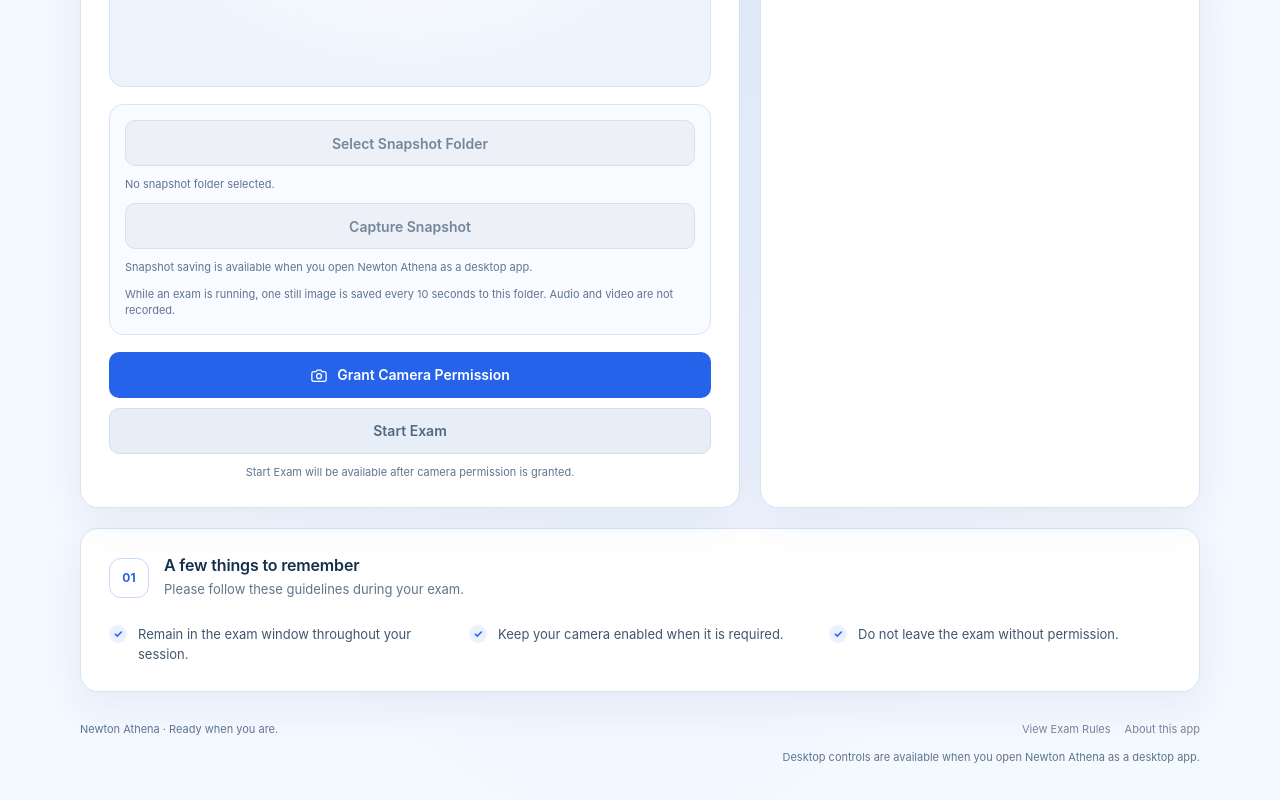
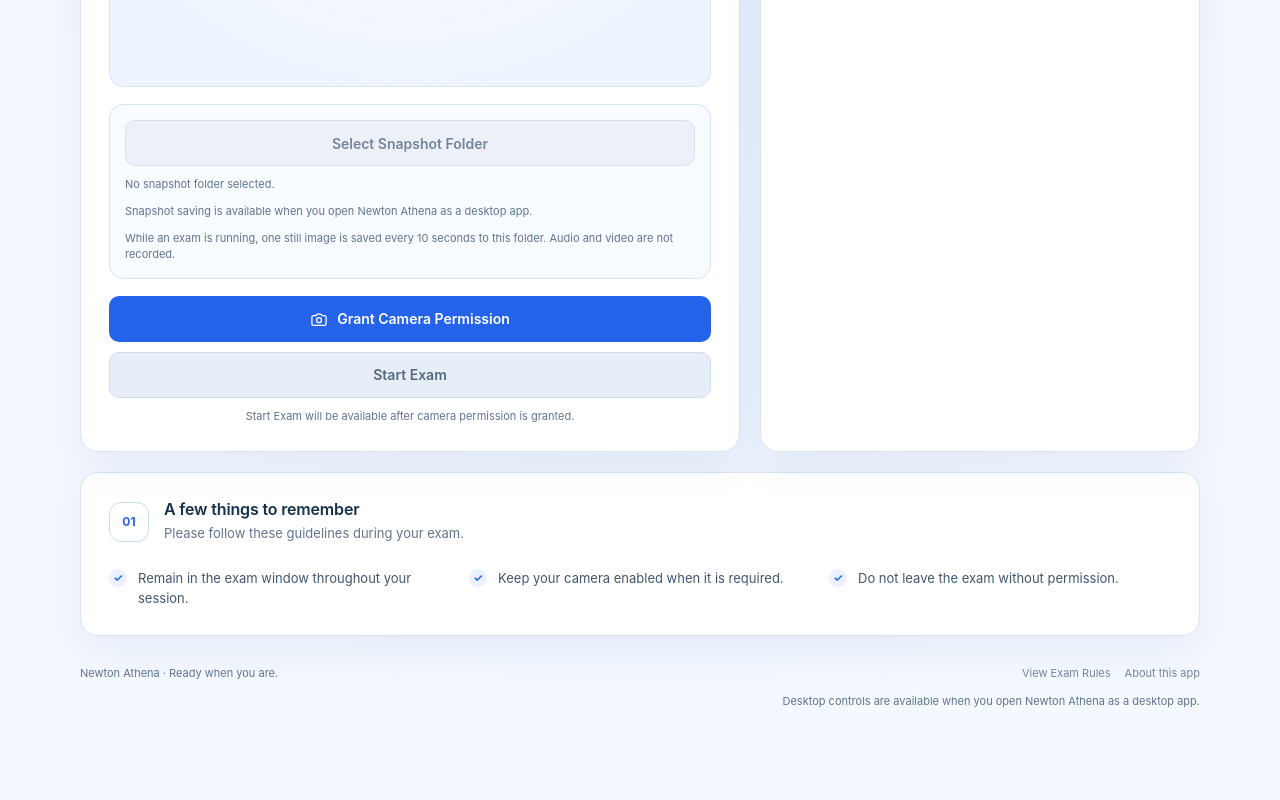
Before and after one commit to kamleshpatade1/AD-Desktop-Project-, a React (Vite) app: page / in a window 1280 px wide. Shown: the part 740-1540 px from the top of the page. After the commit the page ends 1484 px from the top, so only its background shows below. Built offline with nearby package versions, Linux system fonts and the light colour scheme.

Commit message:
feat: update snapshot functionality to remove manual capture and clarify exam process

```diff
--- a/src/App.jsx
+++ b/src/App.jsx
@@ -216,7 +216,7 @@ function App() {
       }
 
       try {
-        const filename = await captureAndSaveSnapshot({ automatic: true })
+        const filename = await captureAndSaveSnapshot()
         if (filename && mountedRef.current) {
           setSnapshotMessage(`Automatic snapshot saved: ${filename}`)
           setSnapshotMessageType('success')
@@ -373,7 +373,7 @@ function App() {
       setSnapshotMessage(
         selectedFolder
           ? 'Snapshot folder selected.'
-          : 'No folder selected. Choose a folder before capturing a snapshot.',
+          : 'No folder selected. Choose a folder before starting the exam.',
       )
       setSnapshotMessageType(selectedFolder ? 'success' : 'info')
     } catch {
@@ -384,7 +384,7 @@ function App() {
     }
   }
 
-  async function captureAndSaveSnapshot({ automatic = false } = {}) {
+  async function captureAndSaveSnapshot() {
     const hasLiveCamera =
       cameraStreamRef.current?.getVideoTracks().some((track) => track.readyState === 'live')
     const video = videoRef.current
@@ -393,7 +393,7 @@ function App() {
       !snapshotFolderRef.current ||
       !desktopApi?.saveSnapshot ||
       snapshotSaveInProgressRef.current ||
-      (automatic && sessionStatusRef.current !== 'running')
+      sessionStatusRef.current !== 'running'
     ) {
       return null
     }
@@ -428,29 +428,6 @@ function App() {
       snapshotSaveInProgressRef.current = false
       if (mountedRef.current) {
         setIsSavingSnapshot(false)
-      }
-    }
-  }
-
-  async function handleCaptureSnapshot() {
-    if (snapshotSaveInProgressRef.current) {
-      return
-    }
-
-    setSnapshotMessage('')
-    setSnapshotMessageType('info')
-    try {
-      const filename = await captureAndSaveSnapshot()
-      if (filename && mountedRef.current) {
-        setSnapshotMessage(`Snapshot saved: ${filename}`)
-        setSnapshotMessageType('success')
-      }
-    } catch {
-      if (mountedRef.current) {
-        setSnapshotMessage(
-          'Could not save the snapshot. Check the camera preview and selected folder permissions.',
-        )
-        setSnapshotMessageType('error')
       }
     }
   }
@@ -600,14 +577,6 @@ function App() {
             >
               {snapshotFolder || 'No snapshot folder selected.'}
             </p>
-            <button
-              className="button button-primary"
-              disabled={!isCameraActive || !snapshotFolder || !snapshotApiAvailable || isSavingSnapshot}
-              onClick={handleCaptureSnapshot}
-              type="button"
-            >
-              {isSavingSnapshot ? 'Saving Snapshot…' : 'Capture Snapshot'}
-            </button>
             {snapshotMessage && (
               <p
                 aria-live="polite"
```
Also changed, not shown: 2 other files (tests, documents, lock files or other folders).
